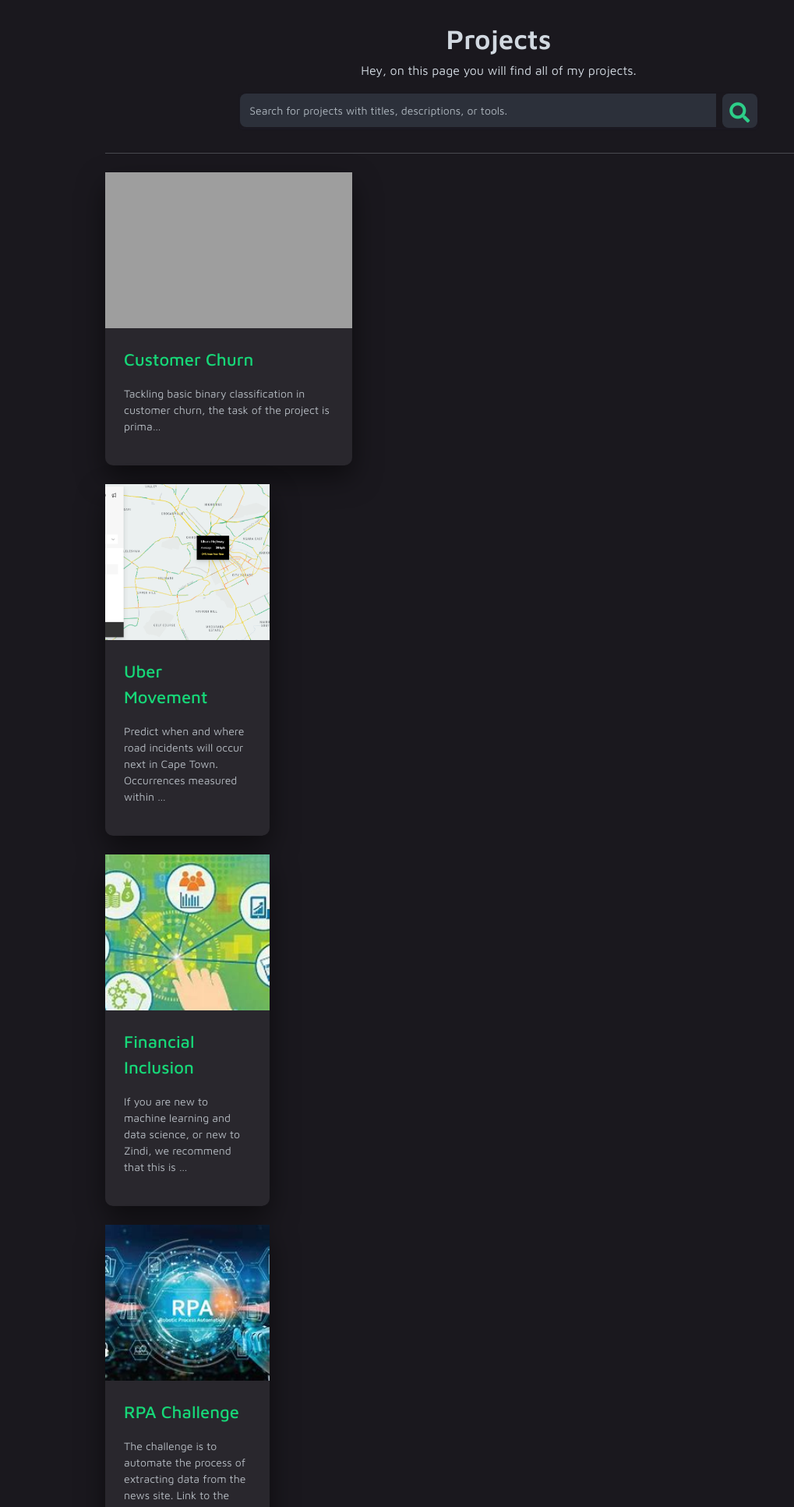
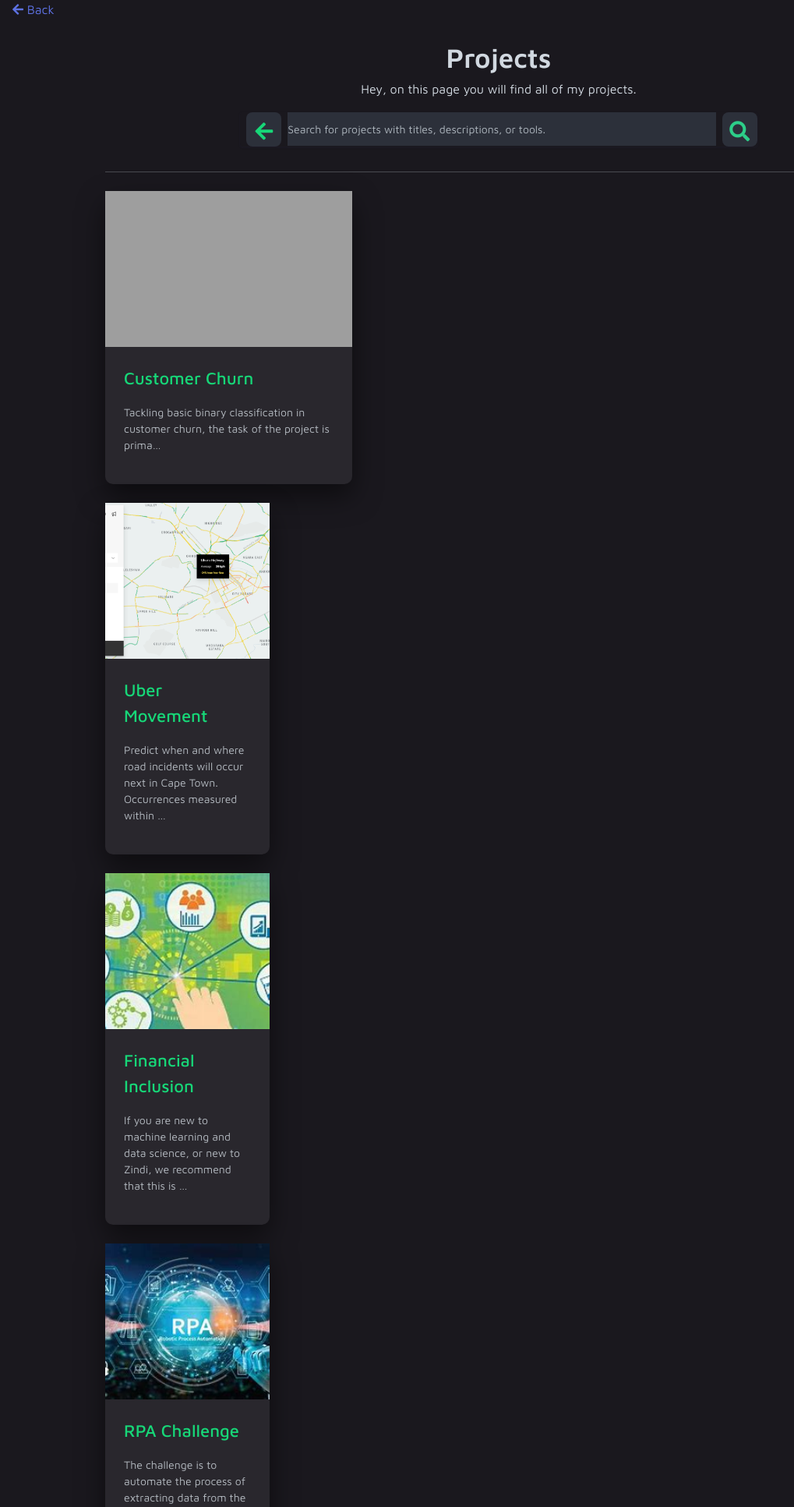
Before and after one commit to shaundamon/Digital-Portfolio, a Django app: template templates/projects/projects_page.html in a window 1280 px wide. Shown: the part 16-1949 px from the top of the page at 78% size, without its empty margins (0-1019 px from the left). Run offline with Django 3.2, Linux system fonts and the light colour scheme; the template is opened without the code that fills it: values that come from a table or form of the project are taken from there, others are empty; data comes from the database, SQL or seed files in the repository; some libraries are stand-ins or nearby versions; grey boxes are pictures that could not be loaded.

Commit message:
changed project page to include a back button to home page

```diff
--- a/templates/projects/projects_page.html
+++ b/templates/projects/projects_page.html
@@ -2,6 +2,11 @@
 
 {% block content %}
 {% include 'navbar.html' %}
+<!-- Add back button -->
+<a href="javascript:history.back()" class="back-button" style="margin-left: 1rem; margin-top: 1rem;">
+    <i class="fa fa-arrow-left"></i> Back
+</a>
+
     <div class="container">
         <div class="row pt-lg-4 justify-content-center">
             <div class="col-12 text-center">
@@ -13,6 +18,13 @@
                 <form class="search-form" id="search-form" onSubmit="return false">
                     <div class="form-group">
                         <div class="input-group input-group-alternative mb-4">
+                            <div class="search-btn" id="search-btn" style="margin-right:8px">
+                                <a href="{{request.META.HTTP_REFERER}}" class="">
+                                    <span style="color: #17d778">
+                                        <i class="fa fa-arrow-left"></i>
+                                    </span>
+                                </a>
+                            </div>
                             <input id="search-input" class="form-control search-input" name="searchText" placeholder="Search for projects with titles, descriptions, or tools." type="text" required>
                             <div class="search-btn" id="search-btn">
                                 <span><i class="fa fa-search"></i></span>
```
